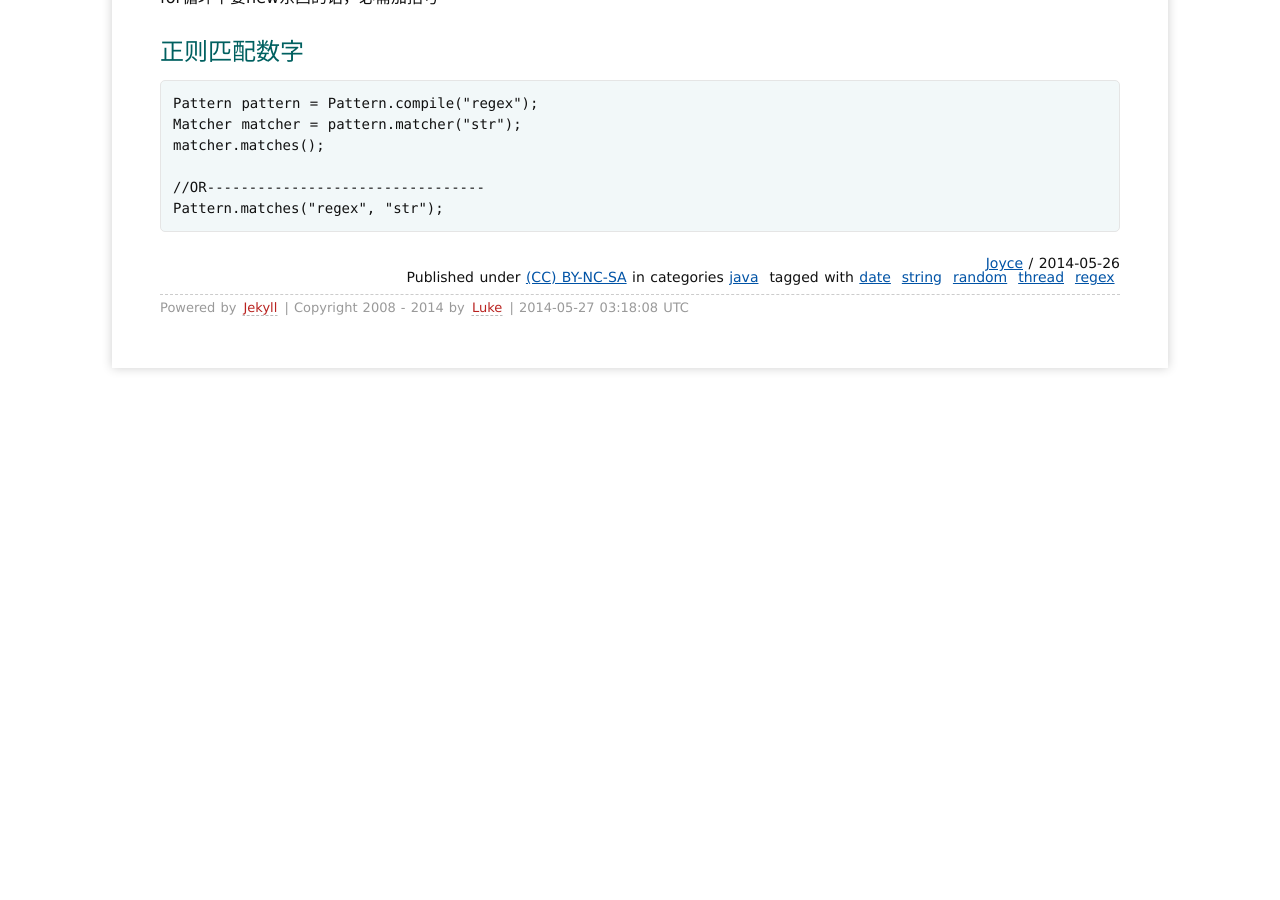
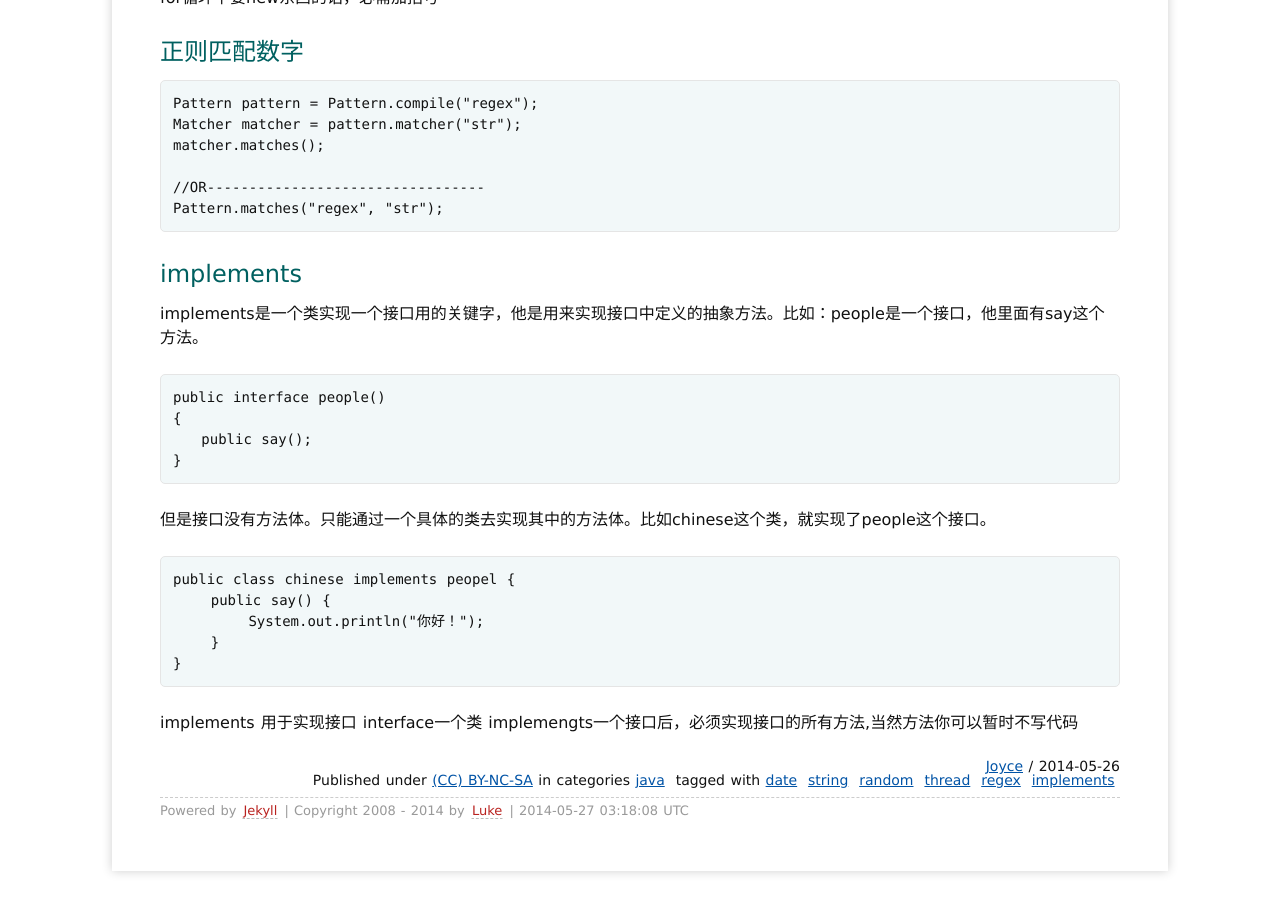
Before and after one commit to minghongjun/minghongjun.github.io, a Jekyll site: the page built from _posts/2014/2014-05-26-Java-基本操作1.md, in a window 1280 px wide and 900 px high, scrolled down 1205 px. Built offline with Jekyll 4.4.1, drawn with Linux system fonts in a browser that asks for light colours; Markdown is read by kramdown in place of the engine named in the settings; comment, search, counter and statistics services are not loaded; before the commit the page ends 1621 px from its top, so only the background shows below that.

Commit message:
daily updates

```diff
--- a/_posts/2014/2014-05-26-Java-基本操作1.md
+++ b/_posts/2014/2014-05-26-Java-基本操作1.md
@@ -8,6 +8,7 @@ tags:
     - random
     - thread
     - regex
+    - implements
 ---
 
 ## 输出当时日期
@@ -63,3 +64,22 @@ for循环下要new东西的话，必需加括号
 
     //OR---------------------------------
     Pattern.matches("regex", "str");
+
+## implements
+
+implements是一个类实现一个接口用的关键字，他是用来实现接口中定义的抽象方法。比如：people是一个接口，他里面有say这个方法。
+
+    public interface people()
+    {
+       public say();
+    }
+
+但是接口没有方法体。只能通过一个具体的类去实现其中的方法体。比如chinese这个类，就实现了people这个接口。
+
+    public class chinese implements peopel {
+        public say() {
+            System.out.println("你好！");
+        }
+    }
+
+implements 用于实现接口 interface一个类 implemengts一个接口后，必须实现接口的所有方法,当然方法你可以暂时不写代码
```
Also changed, not shown: _posts/2014/2014-05-27-Java-java-this-super用法简谈.md (added, +146 -0 lines).
